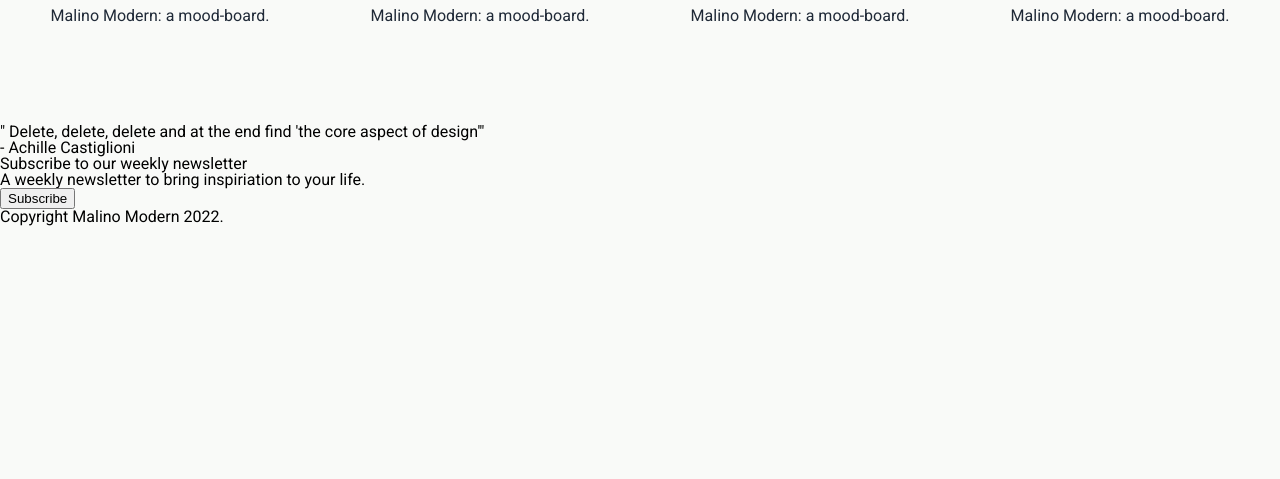
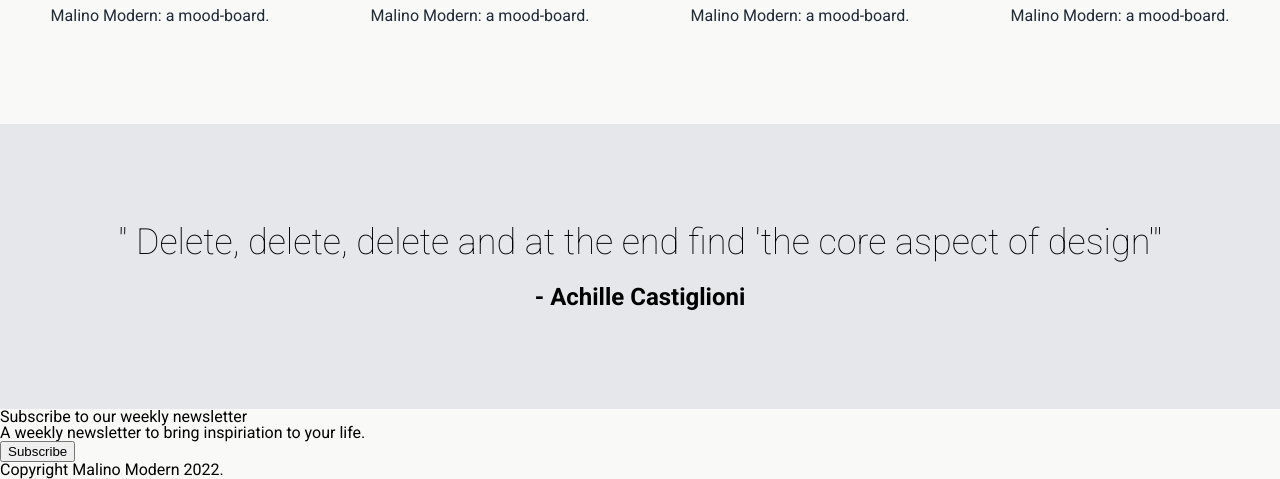
Before and after one commit to knjstr/landing-pagev2, a plain HTML site: page index.html in a window 1280 px wide. Shown: the part 1182-1661 px from the top of the page. Before the commit the page ends 1408 px from the top, so only its background shows below. Drawn offline with Linux system fonts and the light colour scheme.

Commit message:
middle container
-added middle container with background color
-added centered quote

```diff
--- a/styles.css
+++ b/styles.css
@@ -240,3 +240,23 @@ header p {
   margin-bottom: 100px;
   margin-top: 30px;
 }
+
+/* -----MID CONTAINER----- */
+
+.mid-container {
+  background-color: #e5e7eb;
+  padding: 100px;
+}
+
+.mid-container p {
+  font-size: 36px;
+  font-weight: lighter;
+  text-align: center;
+}
+
+.mid-container h2 {
+  font-size: 24px;
+  font-weight: bold;
+  margin-top: 25px;
+  text-align: center;
+}
```
